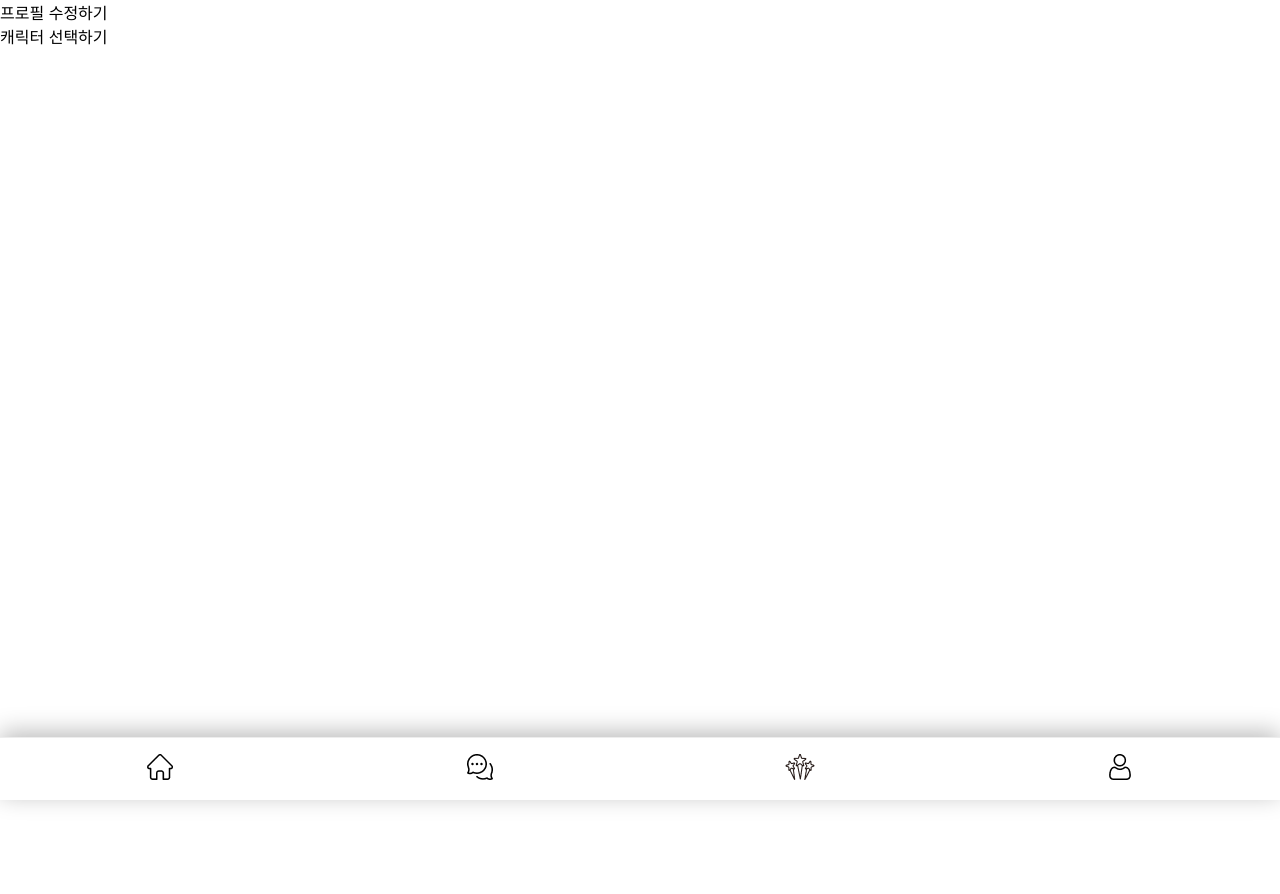
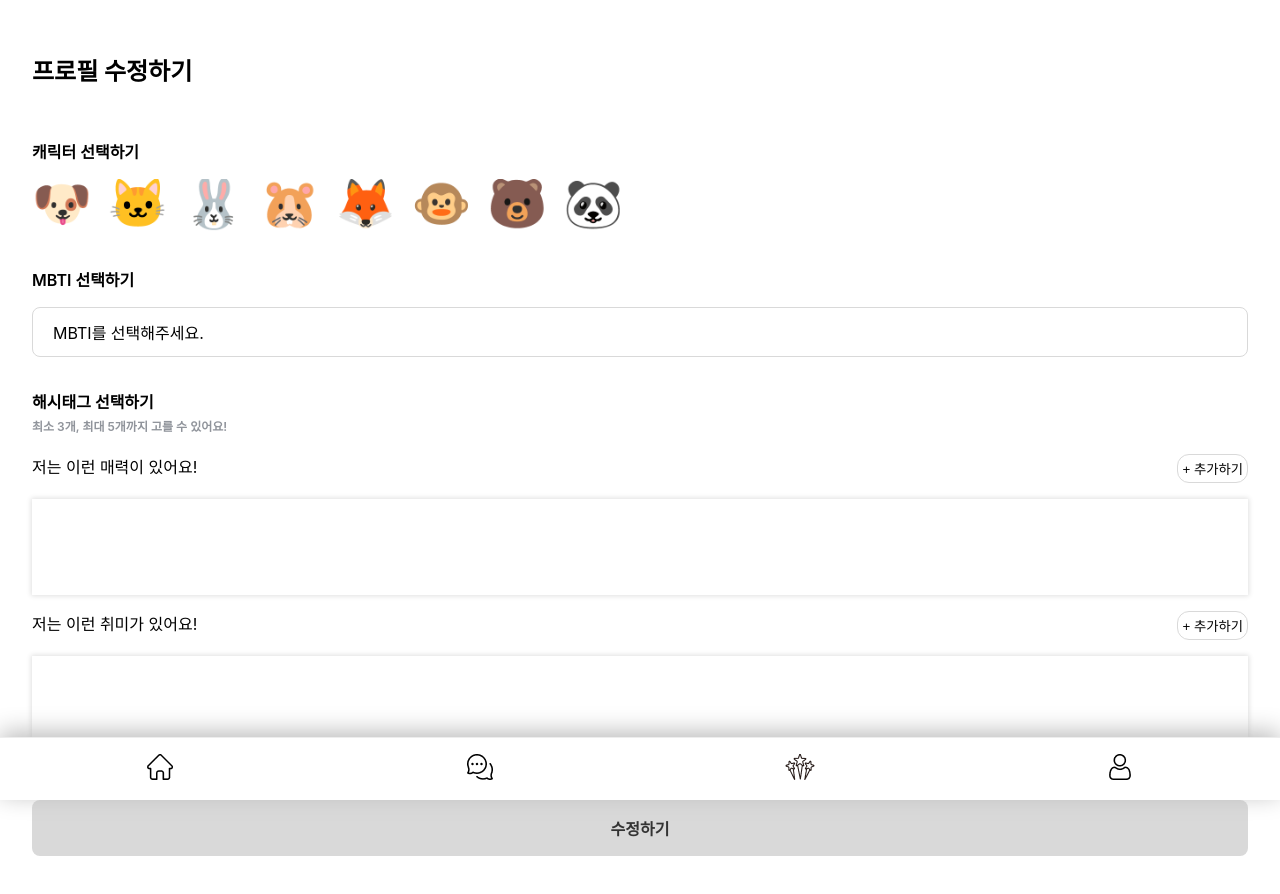
Before and after one commit to 9oormthon-univ/2024_BEOTKKOTTHON_TEAM_5_FE, a React (Create React App) app: page /mypage/profile in a window 1280 px wide. Shown: the top 894 px of the page. Before the commit the page ends 800 px from the top, so only its background shows below. Built offline with nearby package versions, Linux system fonts and the light colour scheme.

Commit message:
feat: 프로필 수정하기 페이지
resolves: #44

```diff
--- a/src/pages/mypage/ProfileEditPage.jsx
+++ b/src/pages/mypage/ProfileEditPage.jsx
@@ -1,12 +1,228 @@
-import React from 'react';
+import React, { useEffect, useRef, useState } from "react";
+import styled from "styled-components";
+import AnimalSelector from "../../components/register/AnimalSelector";
+import DropdownMBTI from "../../components/register/DropdownMBTI";
+import BlankModal from "../../components/common/BlankModal";
+import { ATTRACTIVENESS, HOBBY } from "../../constants/profile";
+import Button from "../../components/common/Button";
 
 const ProfileEditPage = () => {
+  const [selectedAnimal, setSelectedAnimal] = useState("");
+  const [selectedMBTI, setSelectedMBTI] = useState("");
+  const [attractiveness, setAttractiveness] = useState([]);
+  const [hobby, setHobby] = useState([]);
+  const [hashtagCount, setHashtagCount] = useState(0);
+
+  const attractivenessModalRef = useRef();
+  const hobbyModalRef = useRef();
+
+  const openAttractivenessModal = () => {
+    attractivenessModalRef.current.open();
+  };
+
+  const closeAttractivenessModal = () => {
+    attractivenessModalRef.current.close();
+  };
+
+  const openHobbyModal = () => {
+    hobbyModalRef.current.open();
+  };
+
+  const closeHobbyModal = () => {
+    hobbyModalRef.current.close();
+  };
+
+  const handleClickAttractiveness = (e) => {
+    setAttractiveness((prev) => {
+      return prev.filter((value) => value !== e.target.innerText);
+    });
+  };
+
+  const handleClickHobby = (e) => {
+    setHobby((prev) => {
+      return prev.filter((value) => value !== e.target.innerText);
+    });
+  };
+
+  const handleAnimalClick = (e) => {
+    setSelectedAnimal(e.target.value);
+  };
+
+  const isDisabled =
+    !selectedAnimal || !selectedMBTI || hashtagCount < 3 || hashtagCount > 5;
+
+  useEffect(() => {
+    setHashtagCount(attractiveness.length + hobby.length);
+  }, [attractiveness, hobby]);
 
   return (
-    <>
-      <div>프로필 수정하기</div>
-      <div>캐릭터 선택하기</div>
-    </>
-  )
-}
+    <div>
+      <WrapContent>
+        <h2>프로필 수정하기</h2>
+      </WrapContent>
+      <AnimalSelector
+        label="캐릭터 선택하기"
+        clickHandler={handleAnimalClick}
+      />
+
+      <WrapContent>
+        <div>
+          <Label>MBTI 선택하기</Label>
+          <DropdownMBTI setState={setSelectedMBTI} />
+        </div>
+
+        <div>
+          <Label>해시태그 선택하기</Label>
+          <Tip>최소 3개, 최대 5개까지 고를 수 있어요!</Tip>
+
+          <br />
+          <div style={{ display: "flex", justifyContent: "space-between" }}>
+            <div>저는 이런 매력이 있어요!</div>
+            <AddButton onClick={openAttractivenessModal}>+ 추가하기</AddButton>
+          </div>
+          <BadgeContainer>
+            {attractiveness.map((value, index) => (
+              <Badge key={index} onClick={handleClickAttractiveness}>
+                {value}
+              </Badge>
+            ))}
+          </BadgeContainer>
+
+          <div style={{ display: "flex", justifyContent: "space-between" }}>
+            <div>저는 이런 취미가 있어요!</div>
+            <AddButton onClick={openHobbyModal}>+ 추가하기</AddButton>
+          </div>
+          <BadgeContainer>
+            {hobby.map((value, index) => (
+              <Badge key={index} onClick={handleClickHobby}>
+                {value}
+              </Badge>
+            ))}
+          </BadgeContainer>
+
+          <BlankModal ref={attractivenessModalRef}>
+            <ModalTitle>
+              <div>본인의 매력을 선택해주세요.</div>
+              <img
+                src="/assets/cancel-button.png"
+                alt="닫기 버튼"
+                onClick={closeAttractivenessModal}
+              />
+            </ModalTitle>
+            <ListContainer>
+              {ATTRACTIVENESS.map((value, index) => (
+                <ListItem
+                  key={index}
+                  color={attractiveness.includes(value) ? "#FF0000" : "black"}
+                  onClick={() => {
+                    if (attractiveness.includes(value) || hashtagCount >= 5)
+                      return;
+                    setAttractiveness([...attractiveness, value]);
+                    closeAttractivenessModal();
+                  }}>
+                  {value}
+                </ListItem>
+              ))}
+            </ListContainer>
+          </BlankModal>
+
+          <BlankModal ref={hobbyModalRef}>
+            <ModalTitle>
+              <div>본인의 취미을 선택해주세요.</div>
+              <img
+                src="/assets/cancel-button.png"
+                alt="닫기 버튼"
+                onClick={closeHobbyModal}
+              />
+            </ModalTitle>
+            <ListContainer>
+              {HOBBY.map((value, index) => (
+                <ListItem
+                  key={index}
+                  color={hobby.includes(value) ? "#FF0000" : "black"}
+                  onClick={() => {
+                    if (hobby.includes(value) || hashtagCount >= 5) return;
+                    setHobby([...hobby, value]);
+                    closeHobbyModal();
+                  }}>
+                  {value}
+                </ListItem>
+              ))}
+            </ListContainer>
+          </BlankModal>
+        </div>
+        <Button disabled={isDisabled} size="large">
+          수정하기
+        </Button>
+      </WrapContent>
+    </div>
+  );
+};
+
+const Badge = styled.div`
+  height: fit-content;
+  background-color: #ff625d;
+  padding: 0.5rem 1rem;
+  color: #ffffff;
+  border-radius: 12px;
+`;
+
+const BadgeContainer = styled.div`
+  display: flex;
+  align-items: center;
+  box-shadow: 0 0 5px 1px #e0e0e0;
+  margin: 1em 0;
+  height: 96px;
+  gap: 0.5rem;
+  justify-content: center;
+  flex-wrap: wrap;
+`;
+
+const WrapContent = styled.div`
+  display: grid;
+  gap: 2rem;
+  padding: 2rem;
+`;
+
+const Label = styled.label`
+  display: block;
+  font-weight: 600;
+  margin-bottom: 16px;
+`;
+
+const ModalTitle = styled.div`
+  display: flex;
+  align-items: center;
+  background-color: #ff625d;
+  justify-content: space-between;
+  gap: 3rem;
+  padding: 0.75rem 1.25rem;
+  color: white;
+`;
+
+const ListContainer = styled.div`
+  max-height: 256px;
+  overflow: auto;
+`;
+
+const ListItem = styled.div`
+  color: ${(props) => props.color};
+  padding: 0.75rem 1.25rem;
+  border-bottom: 1px solid #e0e0e0;
+`;
+
+const Tip = styled.div`
+  color: #90949b;
+  font-size: 12px;
+  margin-top: -1em;
+  font-weight: 600;
+`;
+
+const AddButton = styled.button`
+  background-color: #ffffff;
+  border-radius: 12px;
+  border: 1px solid #d9d9d9;
+  padding: 4px;
+`;
+
 export default ProfileEditPage;
```
